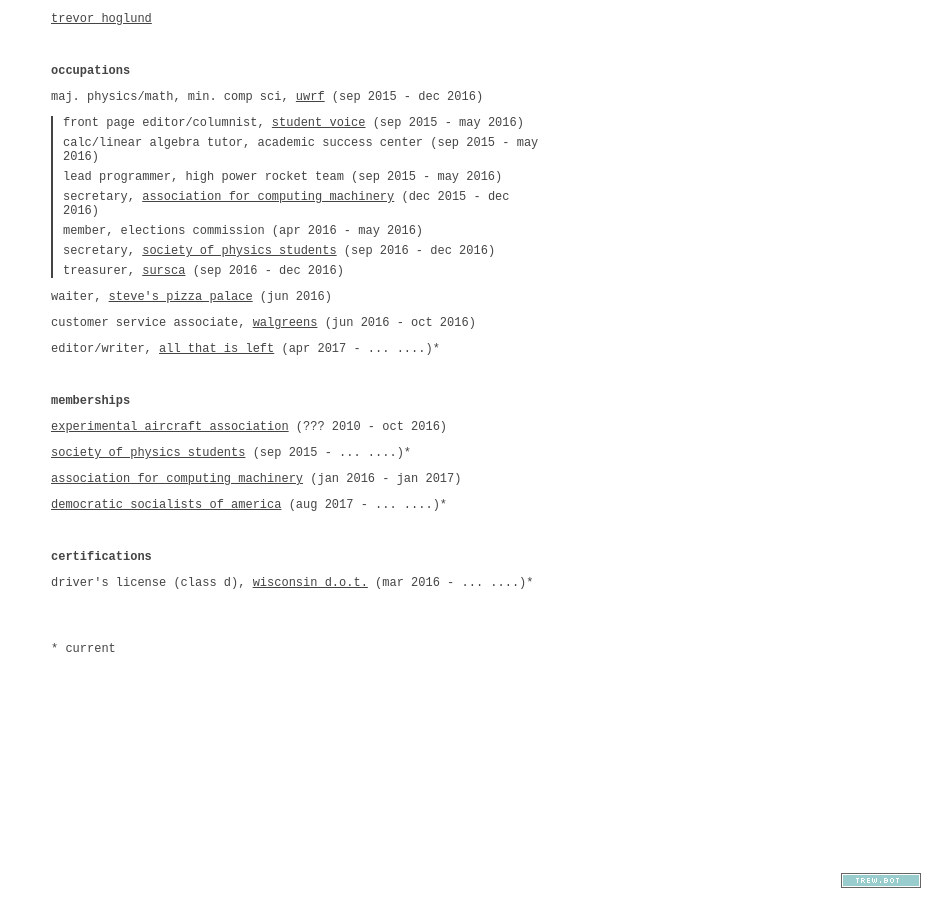
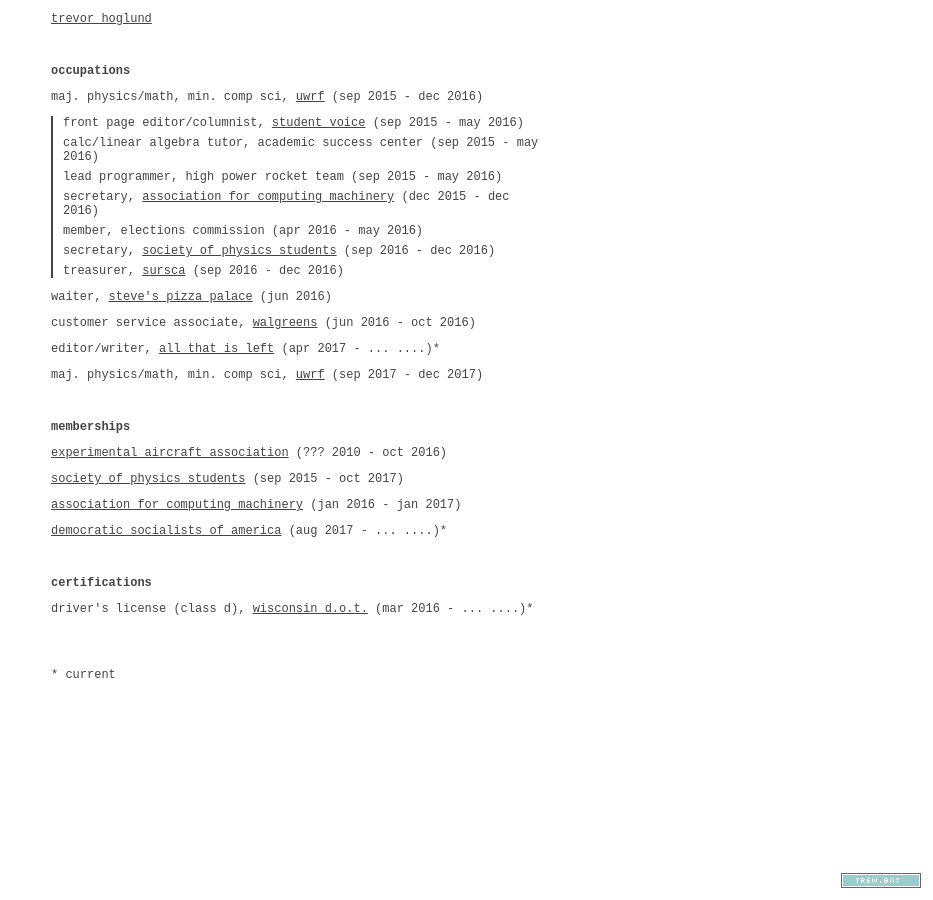
Before and after one commit to una-ada/una-ada.github.io, a Jekyll site: the page cv.html, which Jekyll copies as it is, in a window 1280 px wide. Shown: the whole page, without its empty margins (347-1280 px from the left). Built offline with Jekyll 4.4.1, drawn with Linux system fonts in a browser that asks for light colours.

Commit message:
Updated cv.html and reference link

```diff
--- a/cv.html
+++ b/cv.html
@@ -22,10 +22,11 @@
 	<p>waiter, <a href="http://stevespizzarfwi.com/">steve's pizza palace</a> (jun 2016)</p>
 	<p>customer service associate, <a href="https://www.walgreens.com/">walgreens</a> (jun 2016 - oct 2016)</p>
 	<p>editor/writer, <a href="https://atil.xyz/">all that is left</a> (apr 2017 - ... ....)*</p>
+	<p>maj. physics/math, min. comp sci, <a href="https://www.uwrf.edu/">uwrf</a> (sep 2017 - dec 2017)</p>
 	<br>
 	<p><b>memberships</b></p>
 	<p><a href="https://www.eaa.org/eaa">experimental aircraft association</a> (??? 2010 - oct 2016)</p>
-	<p><a href="https://www.spsnational.org/">society of physics students</a> (sep 2015 - ... ....)*</p>
+	<p><a href="https://www.spsnational.org/">society of physics students</a> (sep 2015 - oct 2017)</p>
 	<p><a href="http://www.acm.org/">association for computing machinery</a> (jan 2016 - jan 2017)</p>
 	<p><a href="http://www.dsausa.org/">democratic socialists of america</a> (aug 2017 - ... ....)*</p>
 	<br>
```
Also changed, not shown: phys/301/lab/5/math-error-propagation.md (+1 -1 lines).
